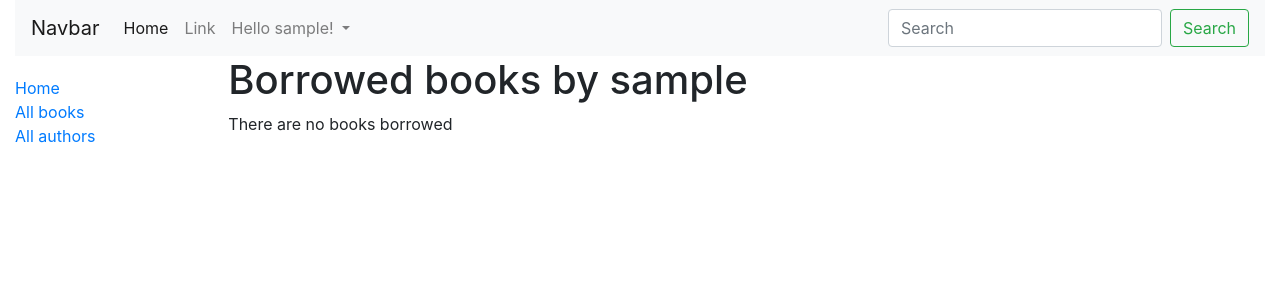
After one commit to x0r5/django-library, a Django app: page /catalog/mybooks in a window 1280 px wide. The commit adds this page. Shown: the top 300 px of the page. Run offline with Django 3.2, Linux system fonts and the light colour scheme; the visitor is signed in with stand-in values (Sample User, id 1); data that the repository does not hold is empty; some libraries are stand-ins or nearby versions.

Commit message:
borrowed books page

```diff
--- a/catalog/admin.py
+++ b/catalog/admin.py
@@ -37,7 +37,7 @@ class BookInstanceAdmin(admin.ModelAdmin):
             'fields': ('status', 'due_back', 'borrower')
         }),
     )
-    list_display = ('book', 'status', 'due_back', 'borrowergit')
+    list_display = ('book', 'status', 'due_back', 'borrower')
 
 
 admin.site.register(Author, AuthorAdmin)
--- a/catalog/templates/base_generic.html
+++ b/catalog/templates/base_generic.html
@@ -36,7 +36,7 @@
           </a>
           <div class="dropdown-menu" aria-labelledby="navbarDropdown">
             {% if user.is_authenticated %}
-              <a class="dropdown-item" href="#">Action</a>
+              <a class="dropdown-item" href="{% url 'borrowed-books'%}">Borrowed books</a>
               <a class="dropdown-item" href="{% url 'logout' %}?next={{request.path}}">logout</a>
             {% else %}
               <a class="dropdown-item" href="{% url 'login' %}?next={{request.path}}">login</a>
--- /dev/null
+++ b/catalog/templates/catalog/bookinstance_list_borrowed_user.html
@@ -0,0 +1,15 @@
+{% extends "base_generic.html" %}
+{% block content%}
+<h1>Borrowed books by {{user.get_username}}</h1>
+{% if bookinstance_list %}
+<ul>
+    {% for bookinst in bookinstance_list %}
+    <li class="{% if bookinst.is_overdue %}text-danger{% endif %}">
+        <a href="{% url 'book-detail' bookinst.book.pk %}">{{ bookinst.book.title }}</a> ({{ bookinst.due_back }})
+    </li>
+    {% endfor %}
+</ul>
+{% else %}
+    <p>There are no books borrowed</p>
+{% endif %}
+{% endblock%}
--- a/catalog/urls.py
+++ b/catalog/urls.py
@@ -6,4 +6,5 @@ urlpatterns = [
     path('book/<int:pk>', views.BookDetailView.as_view(), name='book-detail'),
     path('authors/', views.AuthorListView.as_view(), name='authors'),
     path('author/<int:pk>', views.AuthorDetailView.as_view(), name='author-detail'),
+    path('mybooks', views.LoanedBooksByUserListView.as_view(), name='borrowed-books')
 ]
--- a/catalog/views.py
+++ b/catalog/views.py
@@ -1,6 +1,7 @@
 from django.shortcuts import render
 from catalog.models import Book, BookInstance, Author, Genre
 from django.views import generic
+from django.contrib.auth.mixins import LoginRequiredMixin
 
 # Create your views here.
 def index(request):
@@ -41,3 +42,11 @@ class AuthorListView(generic.ListView):
 
 class AuthorDetailView(generic.DetailView):
     model = Author
+
+class LoanedBooksByUserListView(LoginRequiredMixin, generic.ListView):
+    model = BookInstance
+    template_name = "catalog/bookinstance_list_borrowed_user.html"
+    paginate_by = 10
+
+    def get_queryset(self):
+        return BookInstance.objects.filter(borrower=self.request.user).filter(status__exact='o').order_by('due_back')
```
